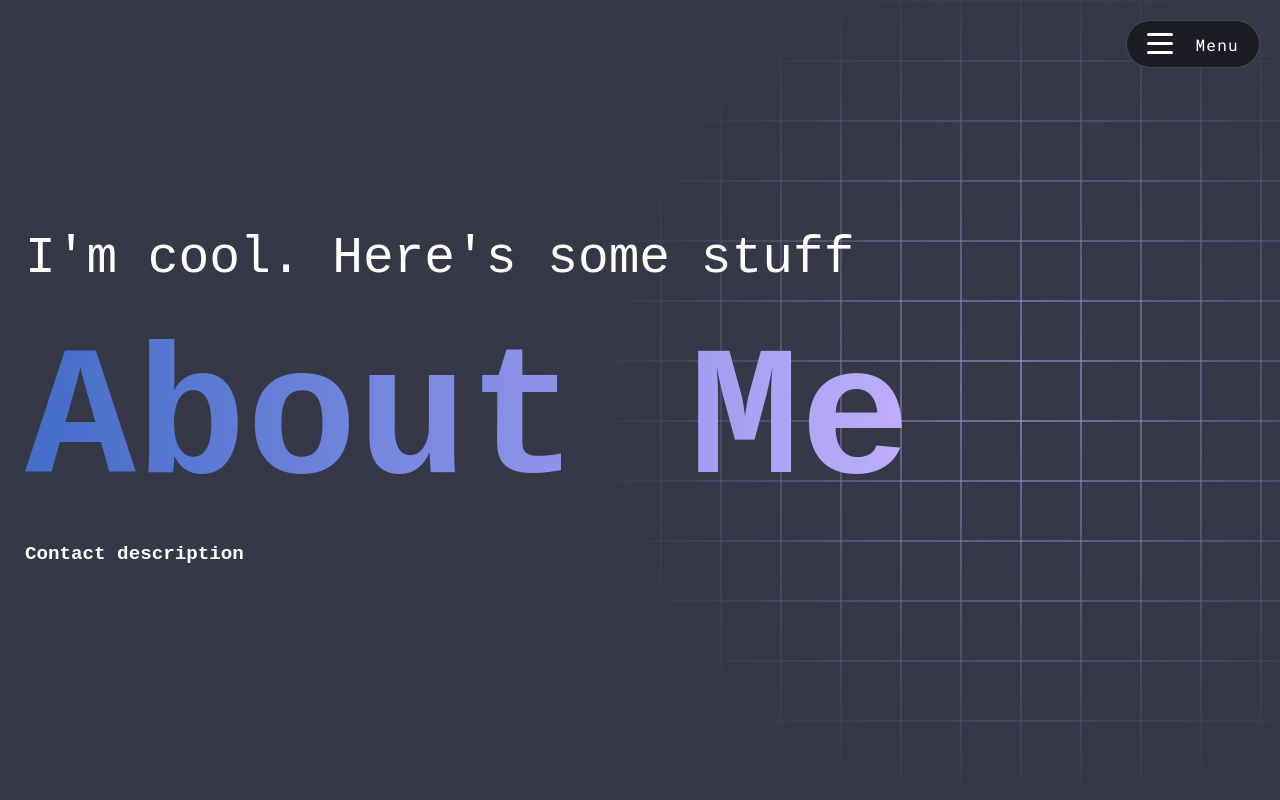
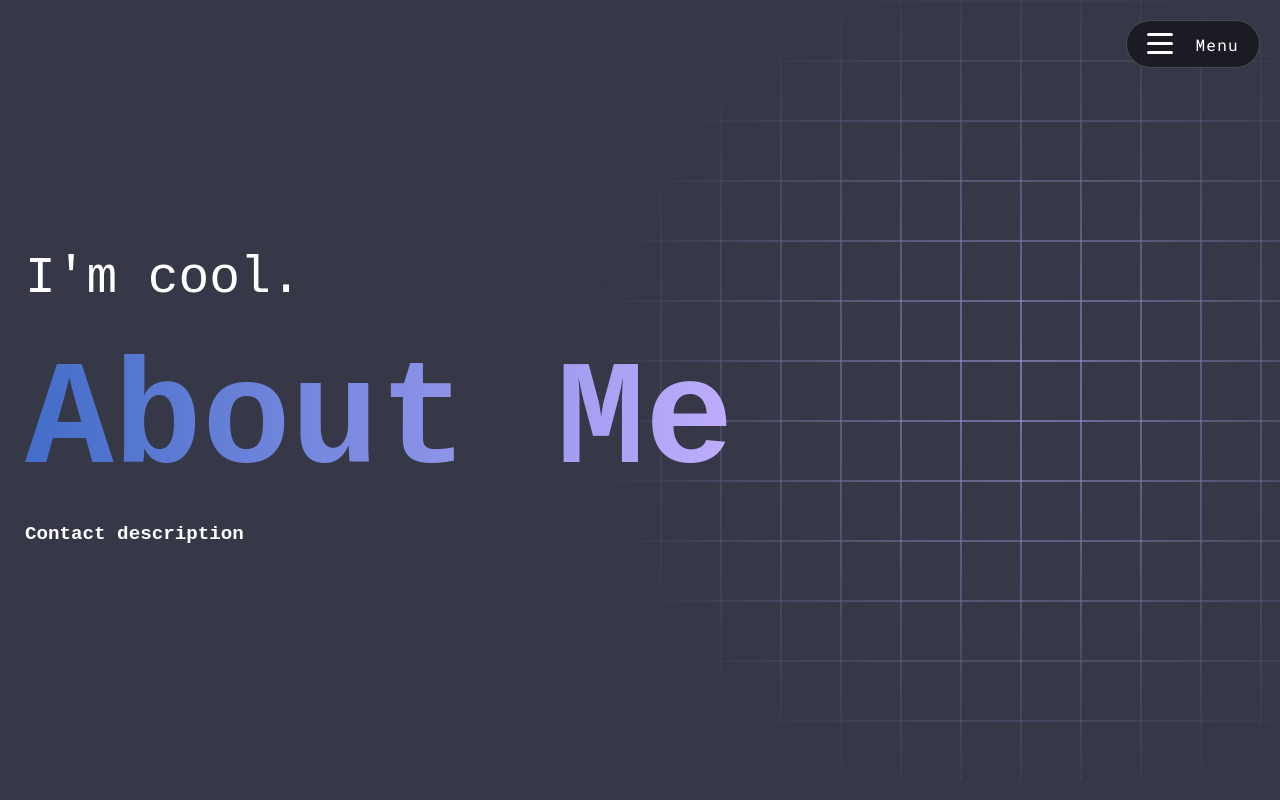
Before and after one commit to ThaliaMyers/heyitsthalia.com, a React (Vite) app: page /aboutme in a window 1280 px wide. Built offline with nearby package versions, Linux system fonts and the light colour scheme.

Commit message:
Fixed title sizing issue on contact and about pages for mobile.

```diff
--- a/src/Pages/AboutMe/Header/AboutMeHeader.css
+++ b/src/Pages/AboutMe/Header/AboutMeHeader.css
@@ -0,0 +1,9 @@
+.bigName--aboutHeader {
+    font-size: 18cqi;
+}
+
+@media (min-width: 576px) {
+    .bigName--aboutHeader {
+        font-size: 12cqi;
+    }
+}
--- a/src/Pages/AboutMe/Header/AboutMeHeader.jsx
+++ b/src/Pages/AboutMe/Header/AboutMeHeader.jsx
@@ -7,8 +7,8 @@ export default function AboutMeHeader() {
             <div className='headerParent'>
                 <div className="blueprintGrid"></div>
                 <section className='headerSection'>
-                    <h2 className='nameSubtitle'>I'm cool. Here's some stuff</h2>
-                    <h1 className='bigName'>About Me</h1>
+                    <h2 className='nameSubtitle'>I'm cool.</h2>
+                    <h1 className='bigName bigName--aboutHeader'>About Me</h1>
                     <p className='aboutMe'>
                         Contact description
                     </p>
--- a/src/Pages/Contact/Header/ContactHeader.css
+++ b/src/Pages/Contact/Header/ContactHeader.css
@@ -0,0 +1,9 @@
+.bigName--contactHeader {
+    font-size: 15cqi;
+}
+
+@media (min-width: 576px) {
+    .bigName--contactHeader {
+        font-size: 12cqi;
+    }
+}
--- a/src/Pages/Contact/Header/ContactHeader.jsx
+++ b/src/Pages/Contact/Header/ContactHeader.jsx
@@ -1,5 +1,5 @@
+import '../../Homepage/Header/Header.css'
 import './ContactHeader.css'
-import '../../Homepage/Header/Header.css'
 
 export default function ContactHeader() {
     return (
@@ -8,7 +8,7 @@ export default function ContactHeader() {
                 <div className="blueprintGrid"></div>
                 <section className='headerSection'>
                     <h2 className='nameSubtitle'>Have Questions?</h2>
-                    <h1 className='bigName'>Contact Me</h1>
+                    <h1 className='bigName bigName--contactHeader'>Contact Me</h1>
                     <p className='aboutMe'>
                         Contact description
                     </p>
--- a/src/Pages/Homepage/Header/Header.jsx
+++ b/src/Pages/Homepage/Header/Header.jsx
@@ -24,7 +24,7 @@ export default function Header() {
                     <h2 className='nameSubtitle'>Hi, my name is</h2>
                     <h1 className='bigName'>Thalia</h1>
                     <p className='aboutMe'>
-                        Hi, I am {article} {age} year old developer/designer/source of chaos.
+                        I am {article} {age} year old developer/designer/source of chaos.
                         Technology is the creative manifestation of the jumble of
                         ideas I call my brain. Oh, and I'm also probably one of the
                         biggest nerds you'll ever meet.
```
